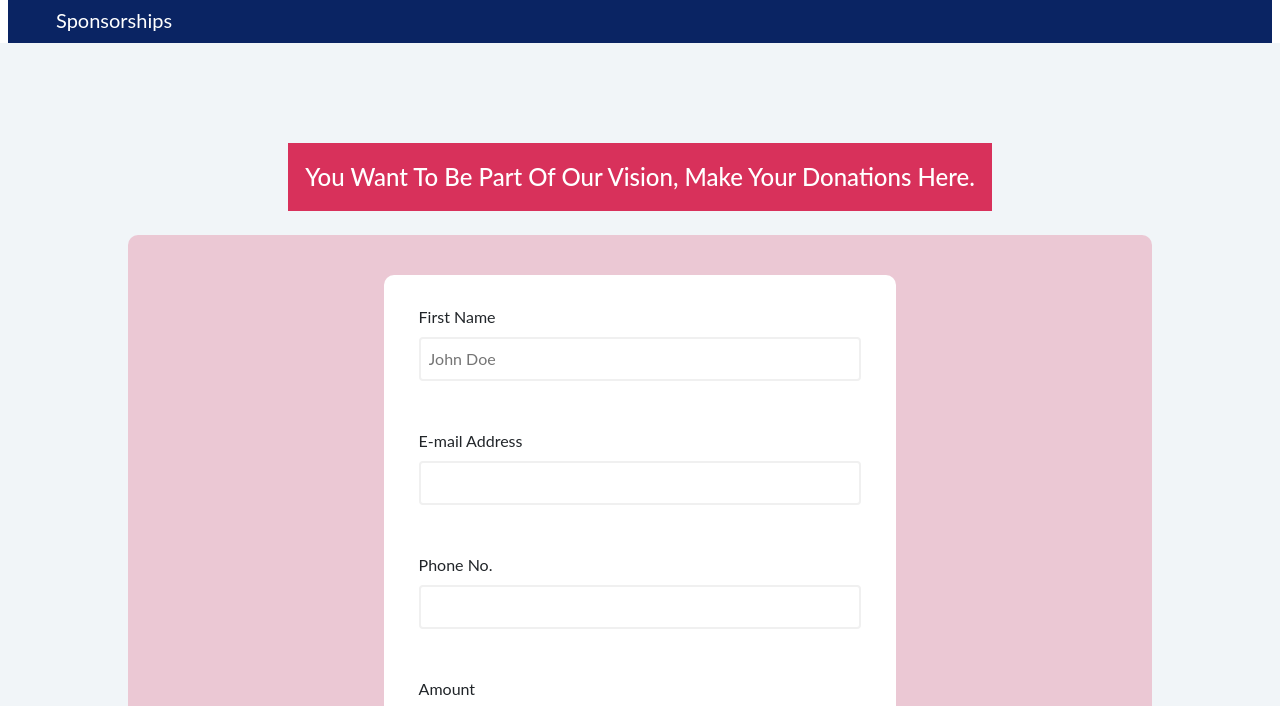
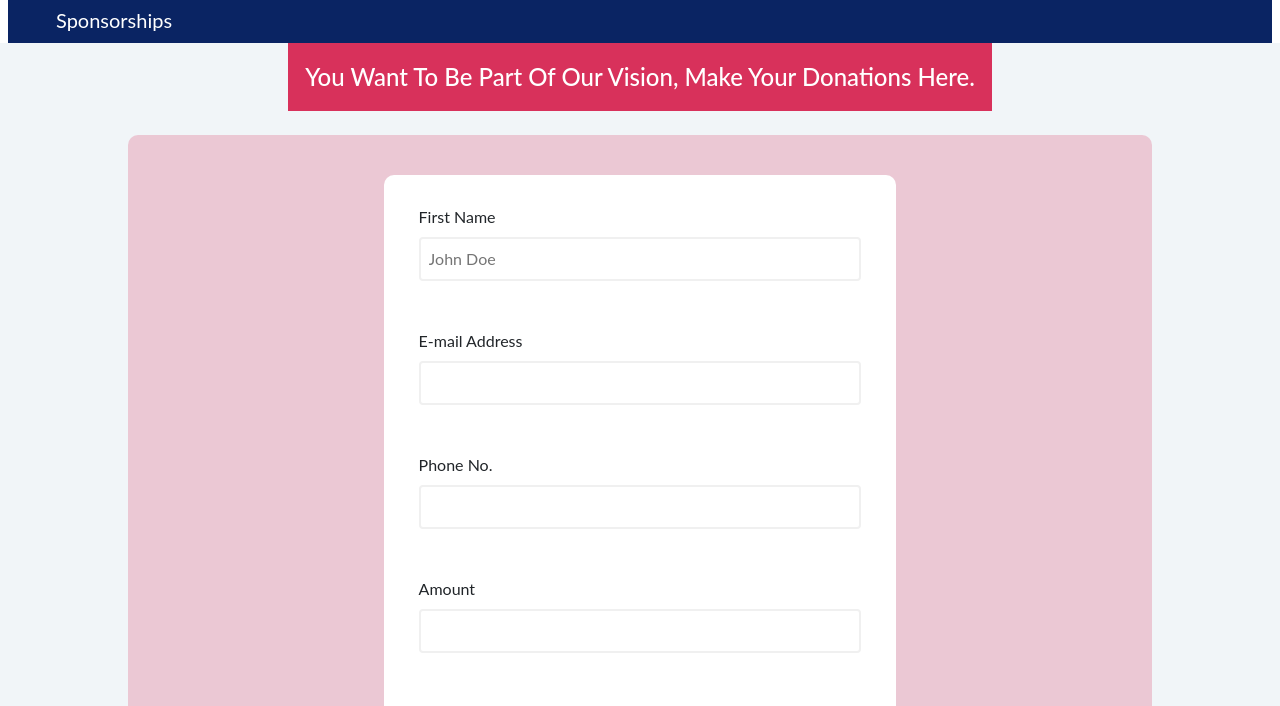
Before and after one commit to Michaelajayi150/Lounge-Non-Profit-Website-, a plain HTML site: page index.html in a window 1280 px wide. Shown: the part 69-775 px from the top of the page. Drawn offline with nearby package versions, Linux system fonts and the light colour scheme.

Commit message:
Update sponsor.css

```diff
--- a/asset/css/sponsor.css
+++ b/asset/css/sponsor.css
@@ -1,6 +1,6 @@
 main {
   position: inherit;
-  margin: 130px 0 80px;
+  margin: 30px 0 80px;
 }
 
 .sponsors {
```
